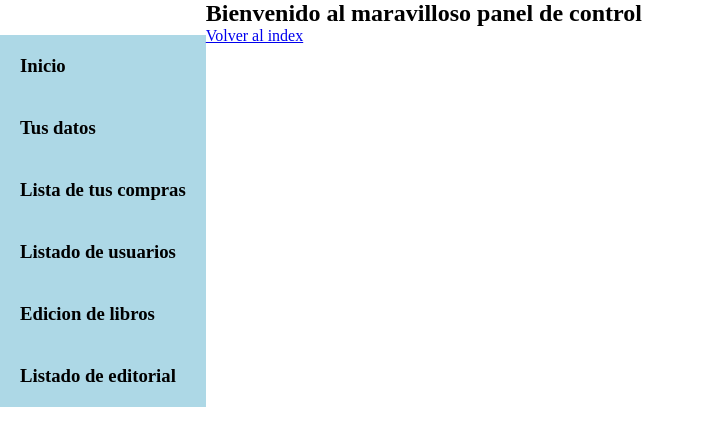
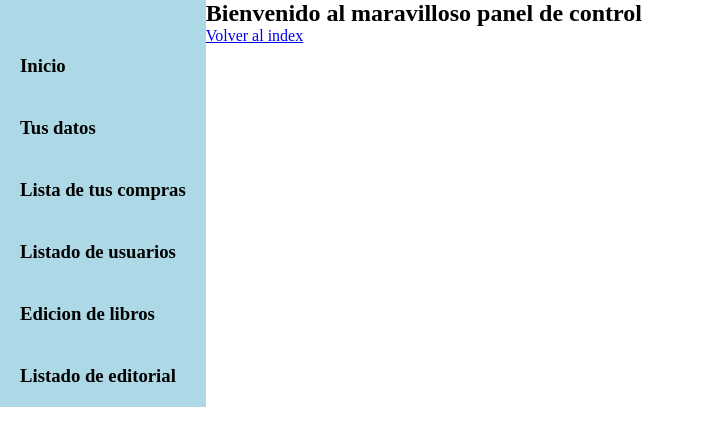
Before and after one commit to hipstergaming/proyecto_IAW_JEGR, a PHP site: page /panel_de_control/iniciopanel.php in a window 1280 px wide. Shown: the top 446 px of the page, without its empty margins (0-704 px from the left). Run offline with PHP 8.4, Linux system fonts and the light colour scheme; the visitor is signed in with stand-in values (Sample User, id 1).

Commit message:
pruebas v1

```diff
--- a/complogin.php
+++ b/complogin.php
@@ -35,7 +35,7 @@
                         $_SESSION["rango"] = $fila['rango'];
 
 
-                        header("Location:panel_de_control/index.php");
+                        header("Location:index.php");
                     }else{
                         //No es necesario esto pero lo puse igual
                         $encontrado=false;
--- a/comprar.php
+++ b/comprar.php
@@ -41,7 +41,7 @@
 
 
                         <div class="form-group">
-                            <label>¿Cuantos quieres?:
+                            <label>¿Cuantos libros quieres?:
                                 <input type="number" name="cantidad" class="form-control" required>
 							</label>
 						</div>
--- a/panel_de_control/iniciopanel.php
+++ b/panel_de_control/iniciopanel.php
@@ -4,7 +4,7 @@ session_start();
 
 $id_usu = $_SESSION['id_usu'];
 $rango = $_SESSION['rango'];
-
+// echo $rango;
 ?>
 
 <!DOCTYPE html>
@@ -15,10 +15,10 @@ $rango = $_SESSION['rango'];
     <meta http-equiv="X-UA-Compatible" content="IE=edge">
     <meta name="viewport" content="width=device-width, initial-scale=1.0">
     <title>Libreria cosmere: Panel de control</title>
-    <link rel="stylesheet" href="paneldecontrol.css">
+    <link href="paneldecontrol.css" rel="stylesheet">
     <script src="javascript.js"></script>
+
 </head>
-
 
 <body>
     <div class="container">
--- a/panel_de_control/javascript.js
+++ b/panel_de_control/javascript.js
@@ -1,12 +1,11 @@
 
-    var rango=sessionStorage.getItem('rango');
+var rangojs = "<?php echo $_SESSION['rango'] ?>";
+document.write(rangojs);
+window.onload = function mostrar() {
+    if (rangojs == "ADMIN") {
+        $clase = document.getElementById('admin');
+        $clase = style.display = 'block';
 
-    window.onload = function mostrar(){
-        $clase=document.getElementById('admin');
-        $clase=style.display = 'block';
-
+    }else{
     }
-if (rango == "ADMIN"){
-        mostrar();
-
 }
--- a/panel_de_control/paneldecontrol.css
+++ b/panel_de_control/paneldecontrol.css
@@ -13,17 +13,20 @@
     flex-wrap: wrap;
 }
 
+header {
+    background-color: lightblue;
+    /* width: 100%; */
+    height: 100%;
+}
 .menu {
     display: flex;
     flex-direction: column;
     flex-grow: 1;
     margin-top: 35px;
+    list-style: none
+
 }
 
-header nav {
-    background-color: lightblue;
-    /* padding-bottom: 100%; */
-}
 
 .menu li {
     padding: 20px;
```
